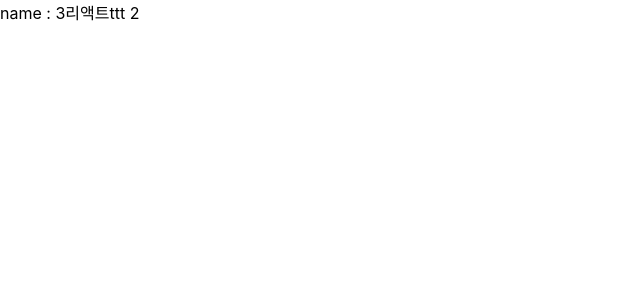
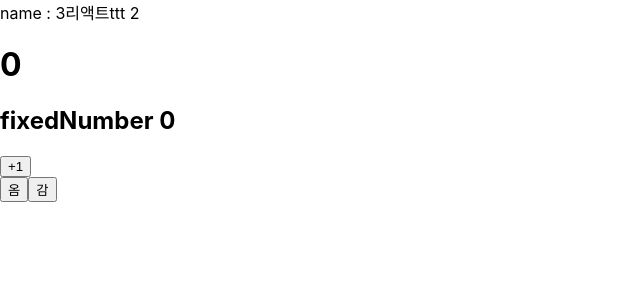
Before and after one commit to alswns6327/hello-react, a React (Create React App) app: page / in a window 1280 px wide. Shown: the top 300 px of the page, without its empty margins (0-640 px from the left). Built offline with nearby package versions, Linux system fonts and the light colour scheme.

Commit message:
useState 사용

```diff
--- a/src/App.js
+++ b/src/App.js
@@ -1,12 +1,16 @@
 import React from 'react';
 import './App.css';
 import MyComponent from './MyComponent';
+import Counter from './Counter';
+import Say from './Say';
 
 function App() {
 
   return (
     <>
       <MyComponent name={'3'} favoriteNumber={2} a={'ttt'} b={{a : true}}>리액트</MyComponent>
+      <Counter></Counter>
+      <Say></Say>
     </>
   );
 }
--- /dev/null
+++ b/src/Counter.js
@@ -0,0 +1,58 @@
+import React, { Component } from 'react';
+
+class Counter extends Component {
+
+    state = {
+        number : 0,
+        fixedNumber : 0
+    }
+
+    // constructor(props){
+    //     super(props);
+    //     // state의 초깃값 설정하기
+    //     this.state = {
+    //         number : 0,
+    //         fixedNumber : 0
+    //     };
+    // }
+
+    render() {
+        const {number, fixedNumber} = this.state; // class에서는 this 를 통해서 조회
+        const array1 = [1, 2];
+        const [one, two] = array1;
+        console.log(one, '+', two);
+        return (
+            <div>
+                <h1>{number}</h1>
+                <h2>fixedNumber {fixedNumber}</h2>
+                <button
+                    onClick={()=>{
+                        // this.setState({number : number + 1});
+                        // this.setState({number : this.state.number + 1})
+                        this.setState((prevState, props) => {
+                            return {
+                                // 업데이트하고 싶은 내용
+                                number : prevState.number + 1
+                            }
+                        }, () => {
+                            console.log(11);
+                            console.log(this.state);
+                        });
+
+                        this.setState((prevState, props) => ({
+                                // 업데이트하고 싶은 내용
+                                number : prevState.number + 1
+                        }), () => {
+                            console.log(22);
+                            console.log(this.state);
+                        });
+                    }}
+                >
+                    +1
+                </button>
+            </div>
+        );
+    }
+}
+
+export default Counter;
--- a/src/MyComponent.js
+++ b/src/MyComponent.js
@@ -13,7 +13,9 @@ class MyComponent extends Component {
     }
 
     render(){
+
         const {name, children, favoriteNumber, a} = this.props;
+
         return(
             <>
                 <div>name : {name + children + a + " " + favoriteNumber}</div>
--- /dev/null
+++ b/src/Say.js
@@ -0,0 +1,16 @@
+import React, { useState } from 'react';
+
+const Say = () => {
+    const [message, setMessage] = useState('');
+    const onClickEnter = () => setMessage('안녕하다.');
+    const onClickLeave = () => setMessage('가냐?');
+    return (
+        <div>
+            <button onClick={onClickEnter}>옴</button>
+            <button onClick={onClickLeave}>감</button>
+            <h1>{message}</h1>
+        </div>
+    );
+};
+
+export default Say;
```
